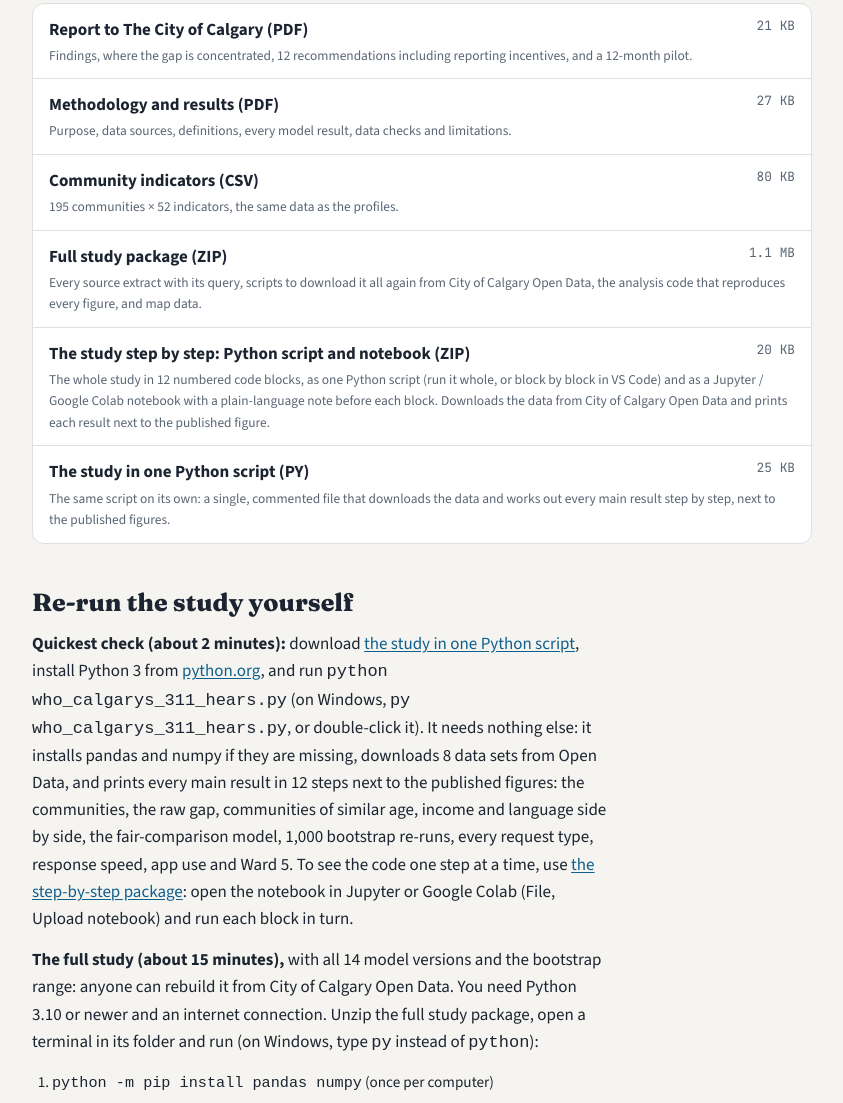
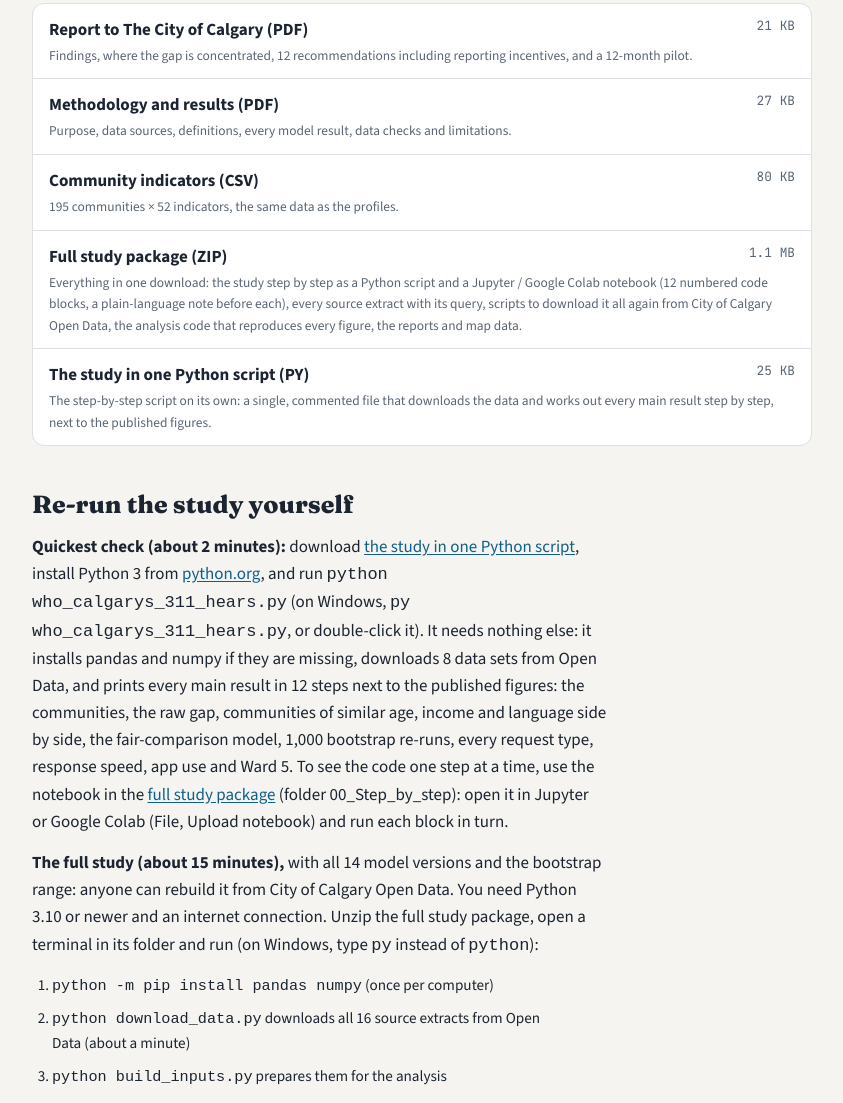
Before and after one commit to hassanaliarshad110/calgary-311, a plain HTML site: page method.html in a window 1280 px wide. Shown: the part 1269-2372 px from the top of the page, without its empty margins (218-1061 px from the left). Drawn offline with nearby package versions, Linux system fonts and the light colour scheme.

Commit message:
Put the step-by-step script and notebook inside the full study package (version 4)

```diff
--- a/method.html
+++ b/method.html
@@ -39,14 +39,13 @@
       <a href="downloads/Who-Calgarys-311-Hears_Report-to-the-City.pdf" download><b>Report to The City of Calgary (PDF)</b><span class="sz">21 KB</span><small>Findings, where the gap is concentrated, 12 recommendations including reporting incentives, and a 12-month pilot.</small></a>
       <a href="downloads/Who-Calgarys-311-Hears_Methodology.pdf" download><b>Methodology and results (PDF)</b><span class="sz">27 KB</span><small>Purpose, data sources, definitions, every model result, data checks and limitations.</small></a>
       <a href="downloads/calgary-311-community-indicators.csv" download><b>Community indicators (CSV)</b><span class="sz">80 KB</span><small>195 communities × 52 indicators, the same data as the profiles.</small></a>
-      <a href="downloads/Calgary-311-Study.zip" download><b>Full study package (ZIP)</b><span class="sz">1.1 MB</span><small>Every source extract with its query, scripts to download it all again from City of Calgary Open Data, the analysis code that reproduces every figure, and map data.</small></a>
-      <a href="downloads/Who-Calgarys-311-Hears_Python-code.zip" download><b>The study step by step: Python script and notebook (ZIP)</b><span class="sz">20 KB</span><small>The whole study in 12 numbered code blocks, as one Python script (run it whole, or block by block in VS Code) and as a Jupyter / Google Colab notebook with a plain-language note before each block. Downloads the data from City of Calgary Open Data and prints each result next to the published figure.</small></a>
-      <a href="downloads/who_calgarys_311_hears.py" download><b>The study in one Python script (PY)</b><span class="sz">25 KB</span><small>The same script on its own: a single, commented file that downloads the data and works out every main result step by step, next to the published figures.</small></a>
+      <a href="downloads/Calgary-311-Study.zip" download><b>Full study package (ZIP)</b><span class="sz">1.1 MB</span><small>Everything in one download: the study step by step as a Python script and a Jupyter / Google Colab notebook (12 numbered code blocks, a plain-language note before each), every source extract with its query, scripts to download it all again from City of Calgary Open Data, the analysis code that reproduces every figure, the reports and map data.</small></a>
+      <a href="downloads/who_calgarys_311_hears.py" download><b>The study in one Python script (PY)</b><span class="sz">25 KB</span><small>The step-by-step script on its own: a single, commented file that downloads the data and works out every main result step by step, next to the published figures.</small></a>
     </div>
   </section>
   <section class="stack">
     <h2>Re-run the study yourself</h2>
-    <p style="max-width:68ch"><b>Quickest check (about 2 minutes):</b> download <a href="downloads/who_calgarys_311_hears.py" download>the study in one Python script</a>, install Python 3 from <a href="https://www.python.org/downloads/" target="_blank" rel="noopener">python.org</a>, and run <code>python who_calgarys_311_hears.py</code> (on Windows, <code>py who_calgarys_311_hears.py</code>, or double-click it). It needs nothing else: it installs pandas and numpy if they are missing, downloads 8 data sets from Open Data, and prints every main result in 12 steps next to the published figures: the communities, the raw gap, communities of similar age, income and language side by side, the fair-comparison model, 1,000 bootstrap re-runs, every request type, response speed, app use and Ward 5. To see the code one step at a time, use <a href="downloads/Who-Calgarys-311-Hears_Python-code.zip" download>the step-by-step package</a>: open the notebook in Jupyter or Google Colab (File, Upload notebook) and run each block in turn.</p>
+    <p style="max-width:68ch"><b>Quickest check (about 2 minutes):</b> download <a href="downloads/who_calgarys_311_hears.py" download>the study in one Python script</a>, install Python 3 from <a href="https://www.python.org/downloads/" target="_blank" rel="noopener">python.org</a>, and run <code>python who_calgarys_311_hears.py</code> (on Windows, <code>py who_calgarys_311_hears.py</code>, or double-click it). It needs nothing else: it installs pandas and numpy if they are missing, downloads 8 data sets from Open Data, and prints every main result in 12 steps next to the published figures: the communities, the raw gap, communities of similar age, income and language side by side, the fair-comparison model, 1,000 bootstrap re-runs, every request type, response speed, app use and Ward 5. To see the code one step at a time, use the notebook in the <a href="downloads/Calgary-311-Study.zip" download>full study package</a> (folder 00_Step_by_step): open it in Jupyter or Google Colab (File, Upload notebook) and run each block in turn.</p>
     <p style="max-width:68ch"><b>The full study (about 15 minutes),</b> with all 14 model versions and the bootstrap range: anyone can rebuild it from City of Calgary Open Data. You need Python 3.10 or newer and an internet connection. Unzip the full study package, open a terminal in its folder and run (on Windows, type <code>py</code> instead of <code>python</code>):</p>
     <ol class="limits">
       <li><code>python -m pip install pandas numpy</code> (once per computer)</li>
```
Also changed, not shown: 2 other files.
